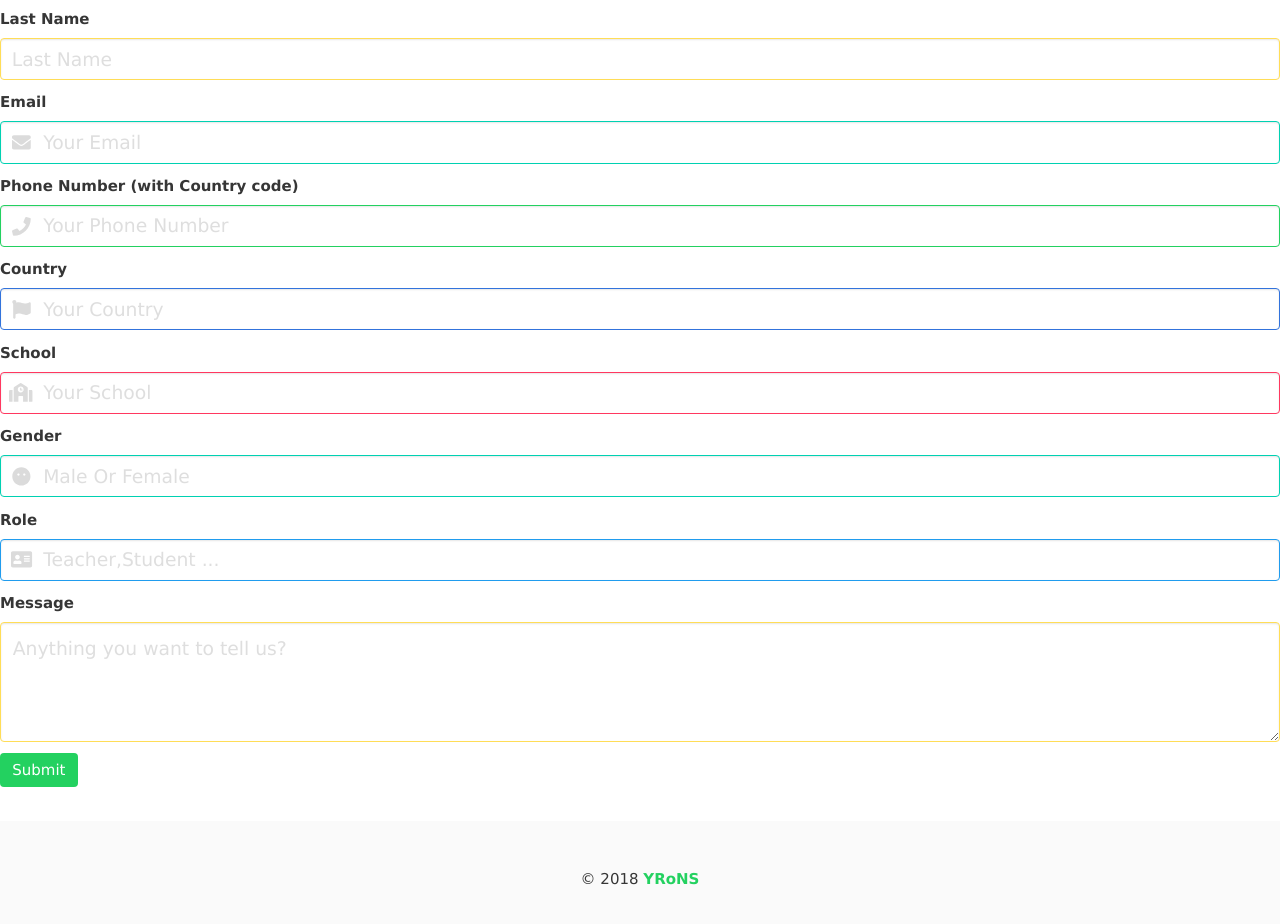
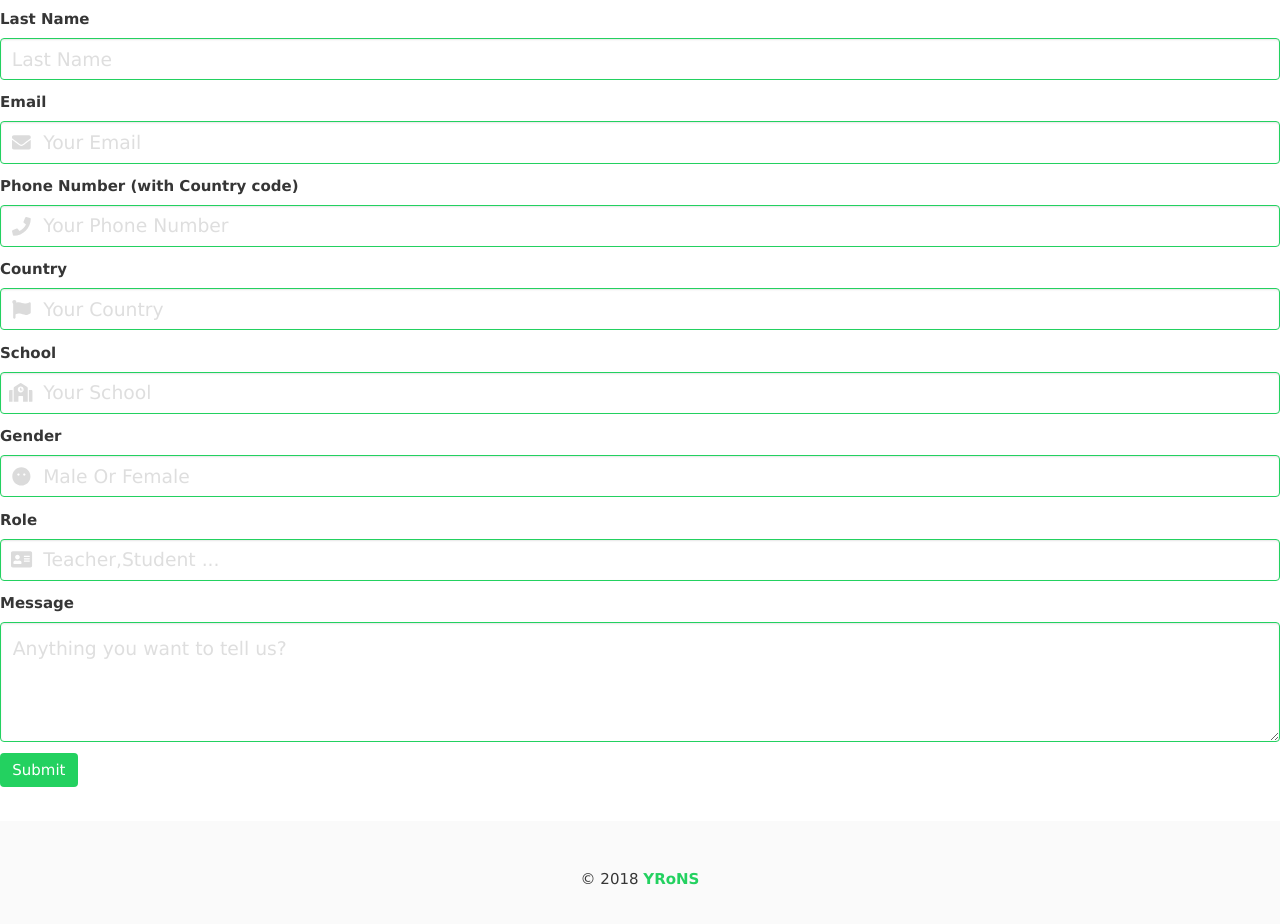
Before and after one commit to yronstest/yronstest.github.io, a plain HTML site: page join.html in a window 1280 px wide. Shown: the part 943-1867 px from the top of the page. Drawn offline with nearby package versions, Linux system fonts and the light colour scheme.

Commit message:
Update join.html

```diff
--- a/join.html
+++ b/join.html
@@ -121,7 +121,7 @@
 <div class="field">
   <label class="label">Last Name</label>
   <div class="control">
-    <input class="input is-warning is-medium" type="text" placeholder="Last Name"  name="entry.1335525378">
+    <input class="input is-success is-medium" type="text" placeholder="Last Name"  name="entry.1335525378">
   </div>
 </div>
 
@@ -129,7 +129,7 @@
 <div class="field">
   <label class="label">Email</label>
   <div class="control has-icons-left has-icons-right ">
-    <input class="input is-primary is-medium" type="email"  placeholder="Your Email"   name="entry.1460415813">
+    <input class="input is-success is-medium" type="email"  placeholder="Your Email"   name="entry.1460415813">
     <span class="icon is-small is-left">
       <i class="fas fa-envelope"></i>
     </span>
@@ -153,7 +153,7 @@
 <div class="field">
   <label class="label">Country</label>
   <div class="control has-icons-left has-icons-right">
-    <input class="input is-link is-medium"  placeholder="Your Country" name="entry.2019264567">
+    <input class="input is-success is-medium"  placeholder="Your Country" name="entry.2019264567">
     <span class="icon is-small is-left">
       <i class="fas fa-flag"></i>
     </span>
@@ -165,7 +165,7 @@
 <div class="field">
   <label class="label">School</label>
   <div class="control has-icons-left has-icons-right">
-    <input class="input is-danger is-medium"   placeholder="Your School" name="entry.1595795390">
+    <input class="input is-success is-medium"   placeholder="Your School" name="entry.1595795390">
     <span class="icon is-small is-left">
       <i class="fas fa-school"></i>
     </span>
@@ -177,7 +177,7 @@
 <div class="field">
   <label class="label">Gender</label>
   <div class="control has-icons-left has-icons-right">
-    <input class="input is-primary is-medium" type="text" name="entry.1955379759" placeholder="Male Or Female">
+    <input class="input is-success is-medium" type="text" name="entry.1955379759" placeholder="Male Or Female">
     <span class="icon is-small is-left">
       <i class="fas fa-meh-blank"></i>
     </span>
@@ -187,7 +187,7 @@
 <div class="field">
   <label class="label">Role</label>
   <div class="control has-icons-left has-icons-right">
-    <input class="input is-info is-medium" type="text"  name="entry.937142887" placeholder="Teacher,Student ...">
+    <input class="input is-success is-medium" type="text"  name="entry.937142887" placeholder="Teacher,Student ...">
     <span class="icon is-small is-left">
       <i class="fas fa-address-card"></i>
        </span>
@@ -198,7 +198,7 @@
 <div class="field">
   <label class="label">Message</label>
   <div class="control">
-    <textarea class="textarea is-warning is-medium" placeholder="Anything you want to tell us?" name="entry.562506708"></textarea>
+    <textarea class="textarea is-success is-medium" placeholder="Anything you want to tell us?" name="entry.562506708"></textarea>
   </div>
 </div>
 
```
